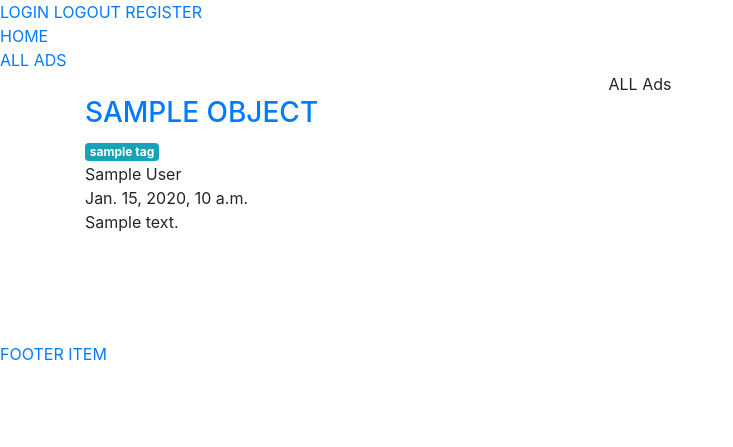
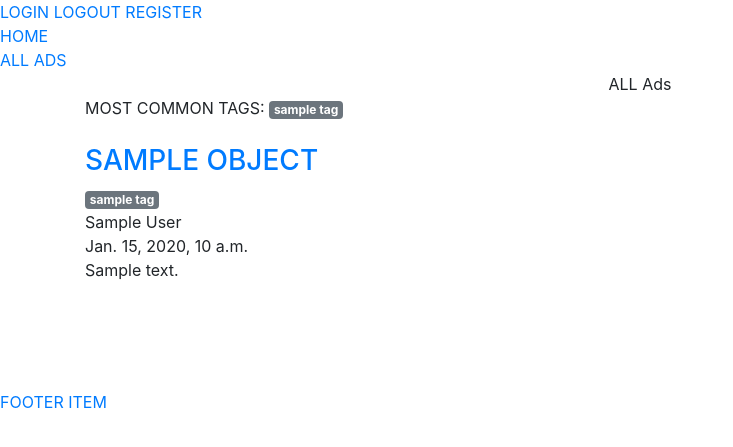
Before and after one commit to proietto-group3/proietto, a Django app: template ads/templates/ads/ads_list.html in a window 1280 px wide. Shown: the top 447 px of the page, without its empty margins (0-733 px from the left). Run offline with Django 3.2, Linux system fonts and the light colour scheme; the template is opened without the code that fills it: most values are stand-ins (such as "Sample title", 1, 10 or a date in 2020); some libraries are stand-ins or nearby versions.

Commit message:
F026 most common tags in ads list view

```diff
--- a/ads/templates/ads/ads_list_base.html
+++ b/ads/templates/ads/ads_list_base.html
@@ -1,11 +1,22 @@
 <div class="container">
+
+
     {% if object_list %}
+
+        MOST COMMON TAGS:
+        {% for tag in common_tags %}
+            <a href="{% url 'ads:tag_ad_list' tag.slug %}"
+               class="badge badge-secondary">{{ tag | lower }}</a>
+        {% endfor %} <br> <br>
+
+
         {% for ad in object_list %}
 
             <h3><a href="{{ ad.get_absolute_url }}"> {{ ad.title|upper }} </a></h3>
 
             {% for tag in ad.tags.all %}
-                <a href="{% url 'ads:tag_ad_list' tag.slug %}" class="badge badge-info">{{ tag | lower }}</a>
+                <a href="{% url 'ads:tag_ad_list' tag.slug %}"
+                   class="badge badge-secondary">{{ tag | lower }}</a>
             {% endfor %} <br>
 
             {{ ad.author }} <br>
```
Also changed, not shown: ads/templates/ads/ad_detail.html (+5 -3 lines), ads/views.py (+12 -3 lines).
